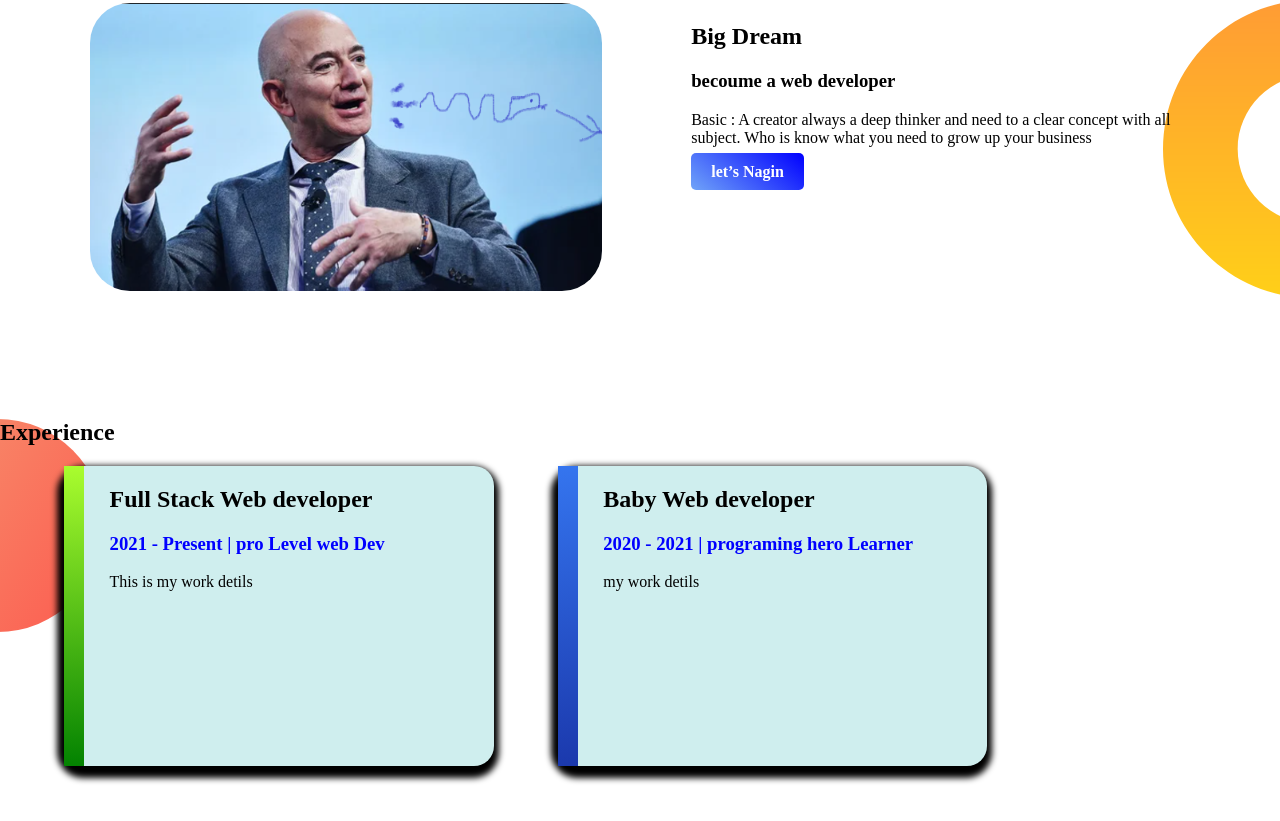
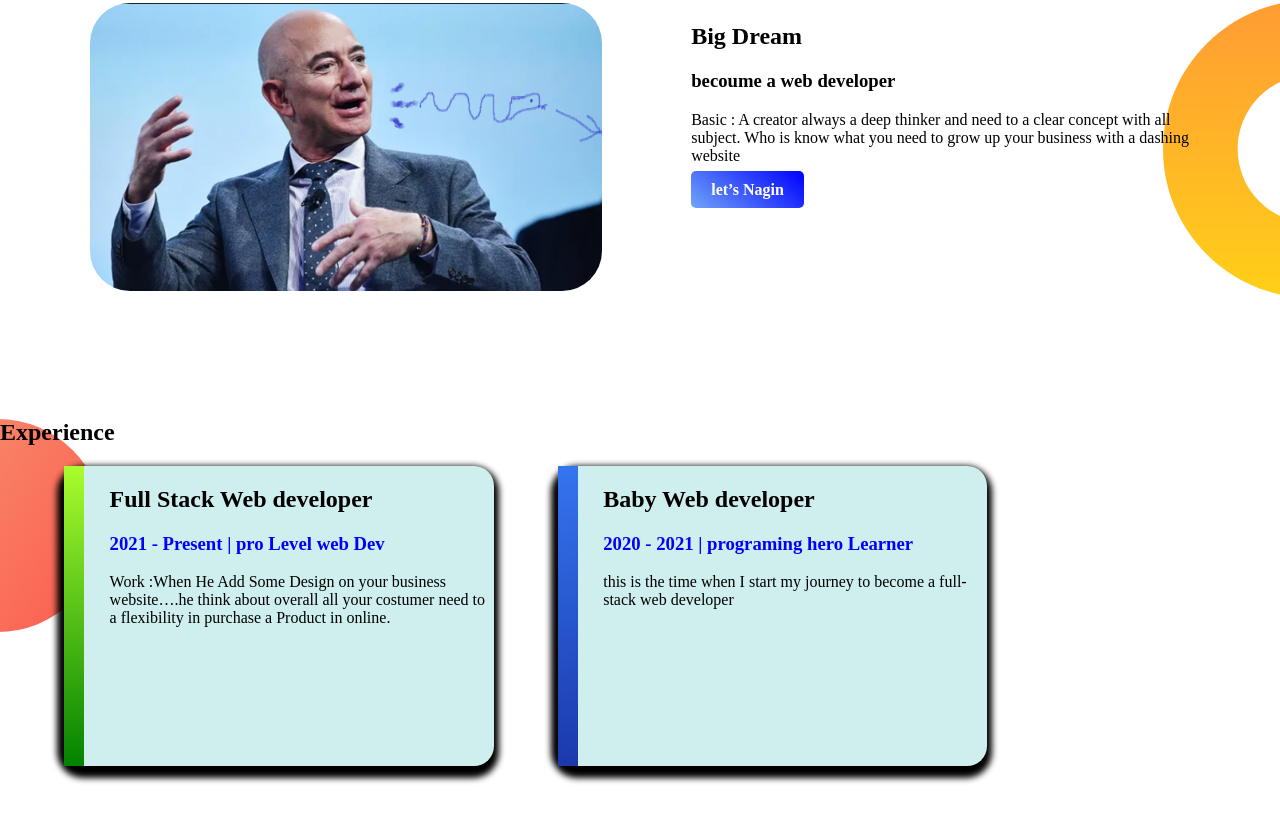
Before and after one commit to MdFoysalIslam/web-portfolio, a plain HTML site: page images/index.html in a window 1280 px wide. Shown: the part 601-1422 px from the top of the page. Drawn offline with Linux system fonts and the light colour scheme.

```diff
--- a/images/index.html
+++ b/images/index.html
@@ -33,7 +33,7 @@
                     <h2>Big Dream</h2>
                     <h3>becoume a web developer</h3>
                     <p>
-                        Basic : A creator always a deep thinker and need to a clear concept with all subject. Who is know what you need to grow up your business
+                        Basic : A creator always a deep thinker and need to a clear concept with all subject. Who is know what you need to grow up your business with a dashing website
                     </p>
                     <a class="link-button" target="_blank" href="https://www.youtube.com/watch?v=Oi8q1zIGph0&list=RDOi8q1zIGph0&start_radio=1">let’s Nagin</a>
                 </div>
@@ -43,15 +43,15 @@
                 <div id="Full-stak" class="half-width last-part">
                     <h2>Full Stack Web developer</h2>
                     <h3 class="name-highlight">2021 - Present | pro Level web Dev</h3>
-                    <p>This is my work detils</p>
+                    <p>Work :When He Add Some Design on your business website….he think about overall all your costumer need to a flexibility in purchase a Product in online.</p>
                 </div>
                 <div id="baby-web" class="half-width last-part">
                     <h2>Baby Web developer</h2>
                     <h3 class="name-highlight">2020 - 2021 | programing hero Learner</h3>
-                    <p>my work detils</p>
+                    <p>this is the time when I start my journey to become a full-stack web developer</p>
                 </div>
             </section>
-            <footer class="end">
+            <footer>
                 Create by Bach 2 module practice
             </footer>
 </body>
```
